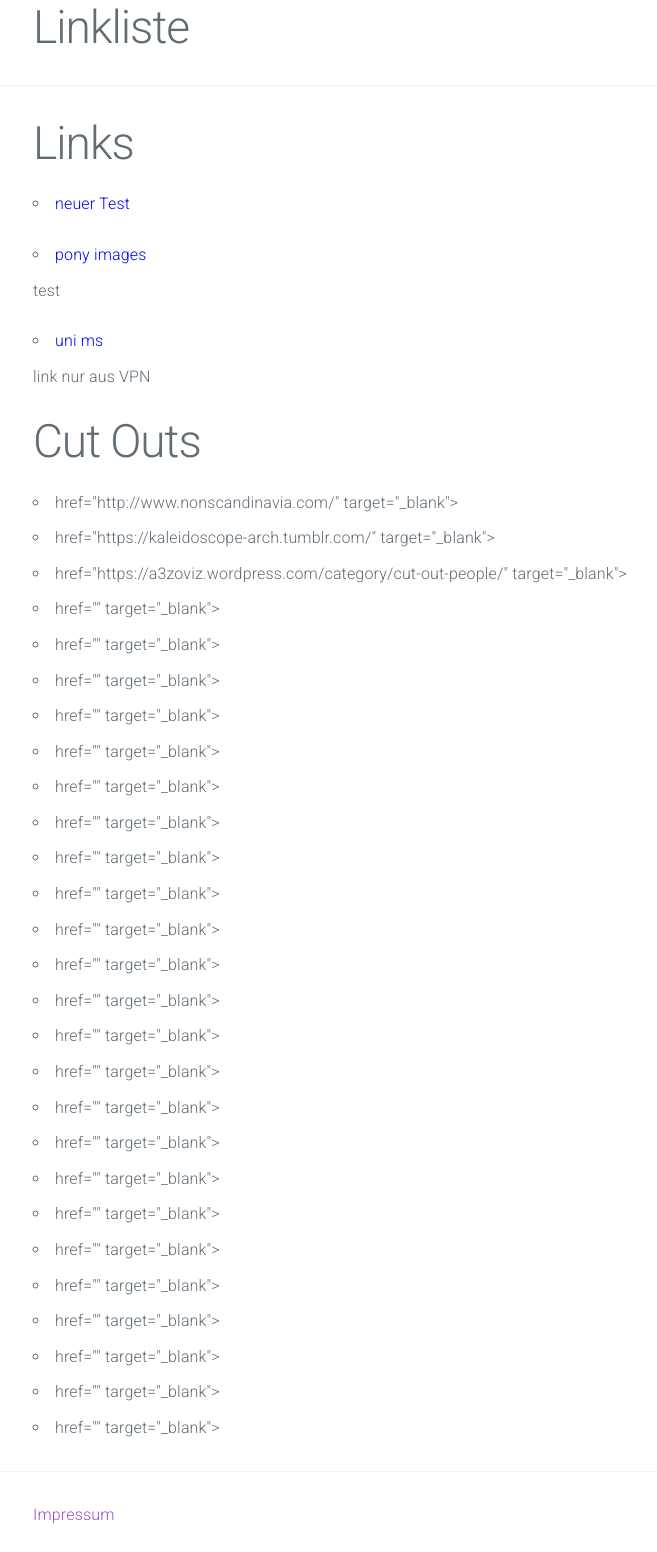
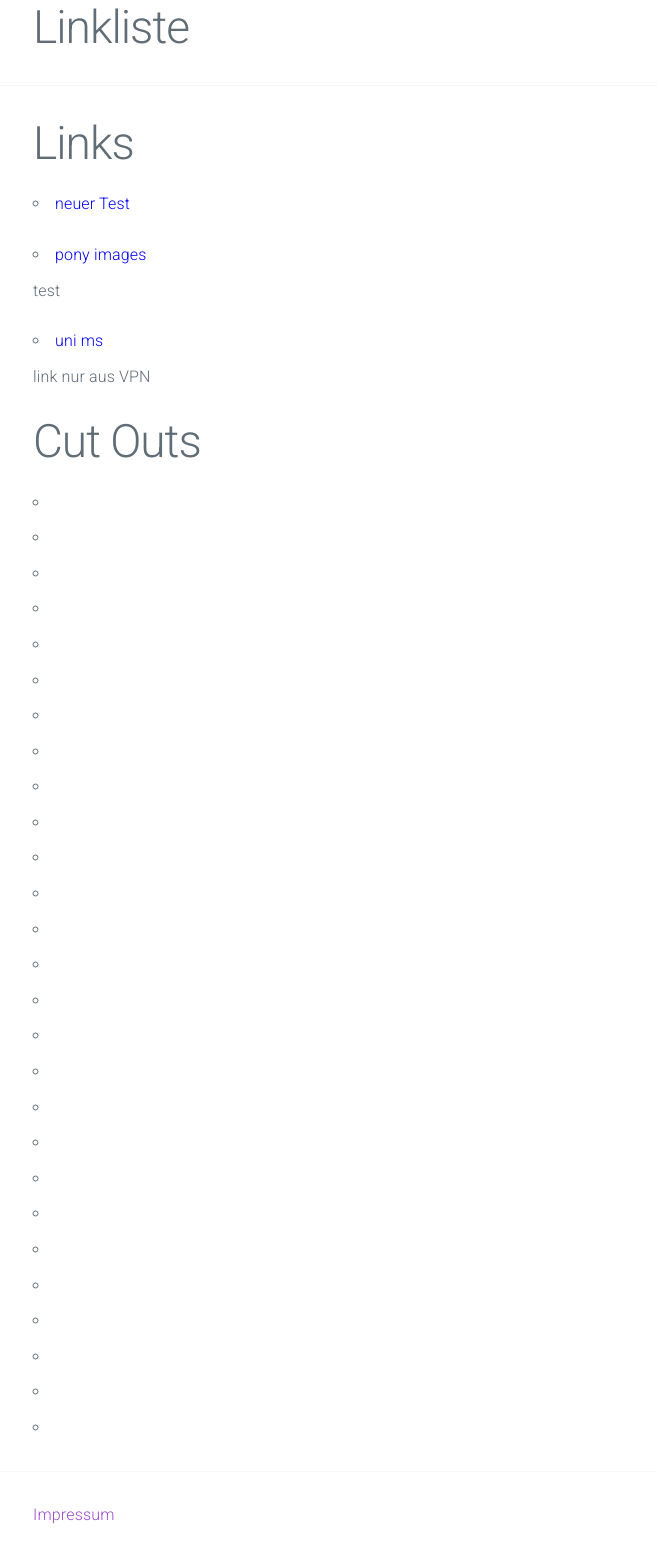
Before and after one commit to cepsch/cepsch.github.io, a Jekyll site: the page built from index.html, in a window 1280 px wide. Shown: the whole page, without its empty margins (67-724 px from the left). Built offline with Jekyll 4.4.1, drawn with Linux system fonts in a browser that asks for light colours.

Commit message:
Update index.html

```diff
--- a/index.html
+++ b/index.html
@@ -24,7 +24,7 @@
 
     <ul>
         {% for cutout in tools %}
-        <li>href="{{ cutout.link}}" target="_blank">{{ cutout.name }}</a></li>
+        <li><a href="{{ cutout.link}}" target="_blank">{{ cutout.name }}</a></li>
 
         {% endfor %}
     </ul>
```
